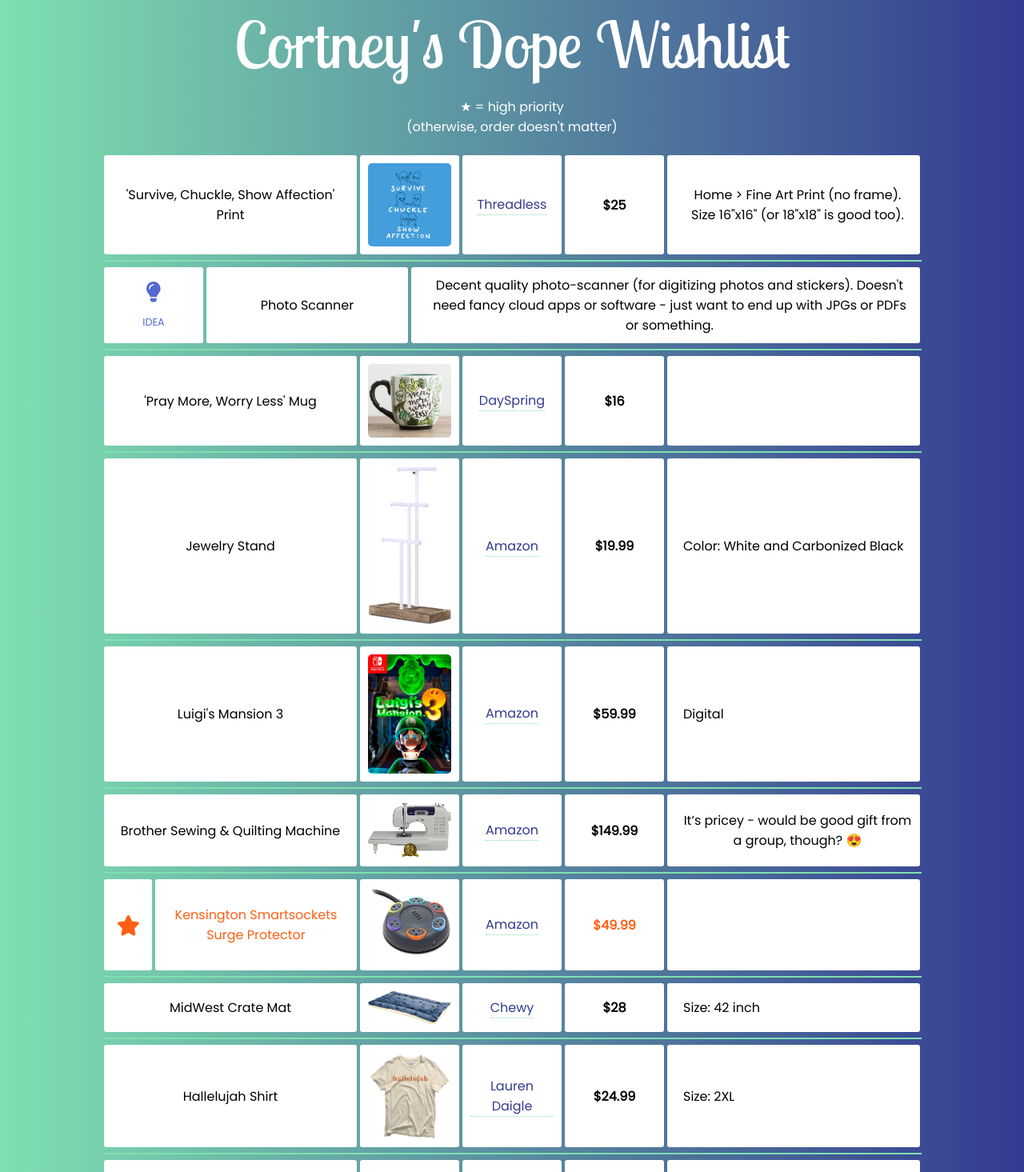
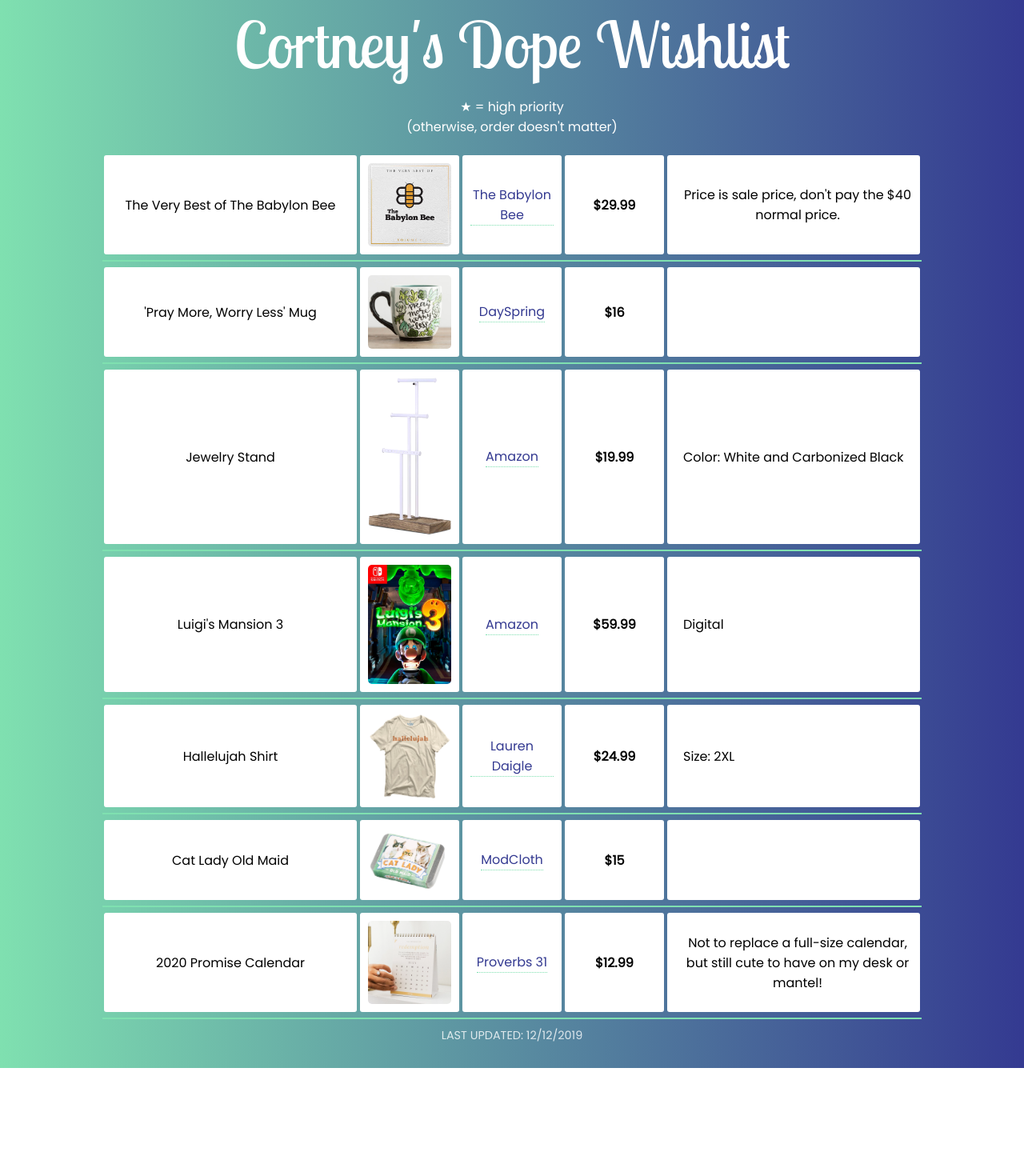
Before and after one commit to cortneysmith/wishlist, a React (Create React App) app: page /#/ in a window 1280 px wide. Shown: the top 1465 px of the page at 80% size. After the commit the page ends 1335 px from the top, so only its background shows below. Built offline with nearby package versions, Linux system fonts and the light colour scheme; a web font is replaced by a local one.

Commit message:
updated items

```diff
--- a/src/wishlistItems.js
+++ b/src/wishlistItems.js
@@ -1,24 +1,13 @@
 const wishlistItems = [
   {
-    name: "'Survive, Chuckle, Show Affection' Print",
-    linkName: "Threadless",
-    linkURL: "https://nathanwpyle.threadless.com/designs/strange-planet-special-product-survive-chuckle-show-affection-characters/home/fine-art-print?size=16x16",
-    details: "Home > Fine Art Print (no frame). Size 16\"x16\" (or 18\"x18\" is good too). ",
-    price: 25,
+    name: "The Very Best of The Babylon Bee",
+    linkName: "The Babylon Bee",
+    linkURL: "https://shop.babylonbee.com/collections/most-popular/products/beebook",
+    details: "Price is sale price, don't pay the $40 normal price.",
+    price: 29.99,
     highPriority: false,
-    thumbURL: "images/wishlist/survivechuckleaffection.png",
+    thumbURL: "images/wishlist/bestofbabylonbee.jpg",
     idea: false
-  },
-  {
-    name: "Photo Scanner",
-    linkName: "",
-    linkURL: "",
-    details:
-      "Decent quality photo-scanner (for digitizing photos and stickers). Doesn't need fancy cloud apps or software - just want to end up with JPGs or PDFs or something.",
-    price: 0,
-    highPriority: false,
-    thumbURL: "",
-    idea: true
   },
   {
     name: "'Pray More, Worry Less' Mug",
@@ -50,42 +39,6 @@
     price: 59.99,
     highPriority: false,
     thumbURL: "images/wishlist/luigismansion.png",
-    idea: false
-  },
-
-  {
-    name: "Brother Sewing & Quilting Machine",
-    linkName: "Amazon",
-    linkURL:
-      "https://smile.amazon.com/dp/B000JQM1DE/?coliid=I1A0FHSY5YAC44&colid=131A43LMVLIBX&psc=1&ref_=lv_ov_lig_dp_it",
-    details: "It’s pricey - would be good gift from a group, though? 😍",
-    price: 149.99,
-    highPriority: false,
-    thumbURL: "images/wishlist/sewingmachine.png",
-    idea: false
-  },
-
-  {
-    name: "Kensington Smartsockets Surge Protector ",
-    linkName: "Amazon",
-    linkURL:
-      "https://smile.amazon.com/Kensington-SmartSockets-Protector-Charging-K64494NA/dp/B07D1YQ1TW/",
-    details: "",
-    price: 49.99,
-    highPriority: true,
-    thumbURL: "images/wishlist/surgeprotector.png",
-    idea: false
-  },
-
-  {
-    name: "MidWest Crate Mat",
-    linkName: "Chewy",
-    linkURL:
-      "https://www.chewy.com/midwest-quiet-time-fleece-reversible/dp/102268",
-    details: "Size: 42 inch",
-    price: 28,
-    highPriority: false,
-    thumbURL: "images/wishlist/cratemat.png",
     idea: false
   },
 
```
Also changed, not shown: public/images/wishlist/bestofbabylonbee.jpg (added).
